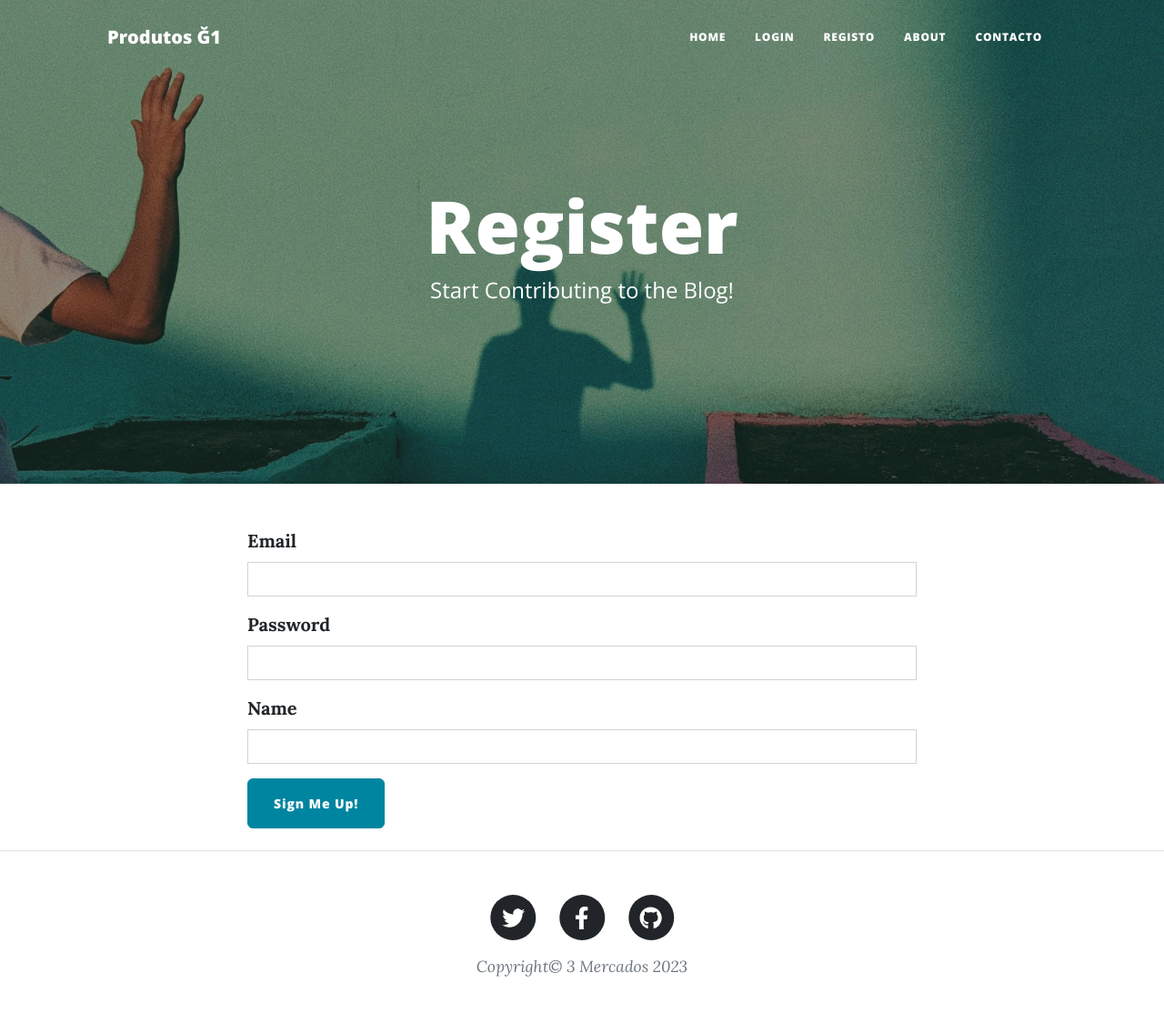
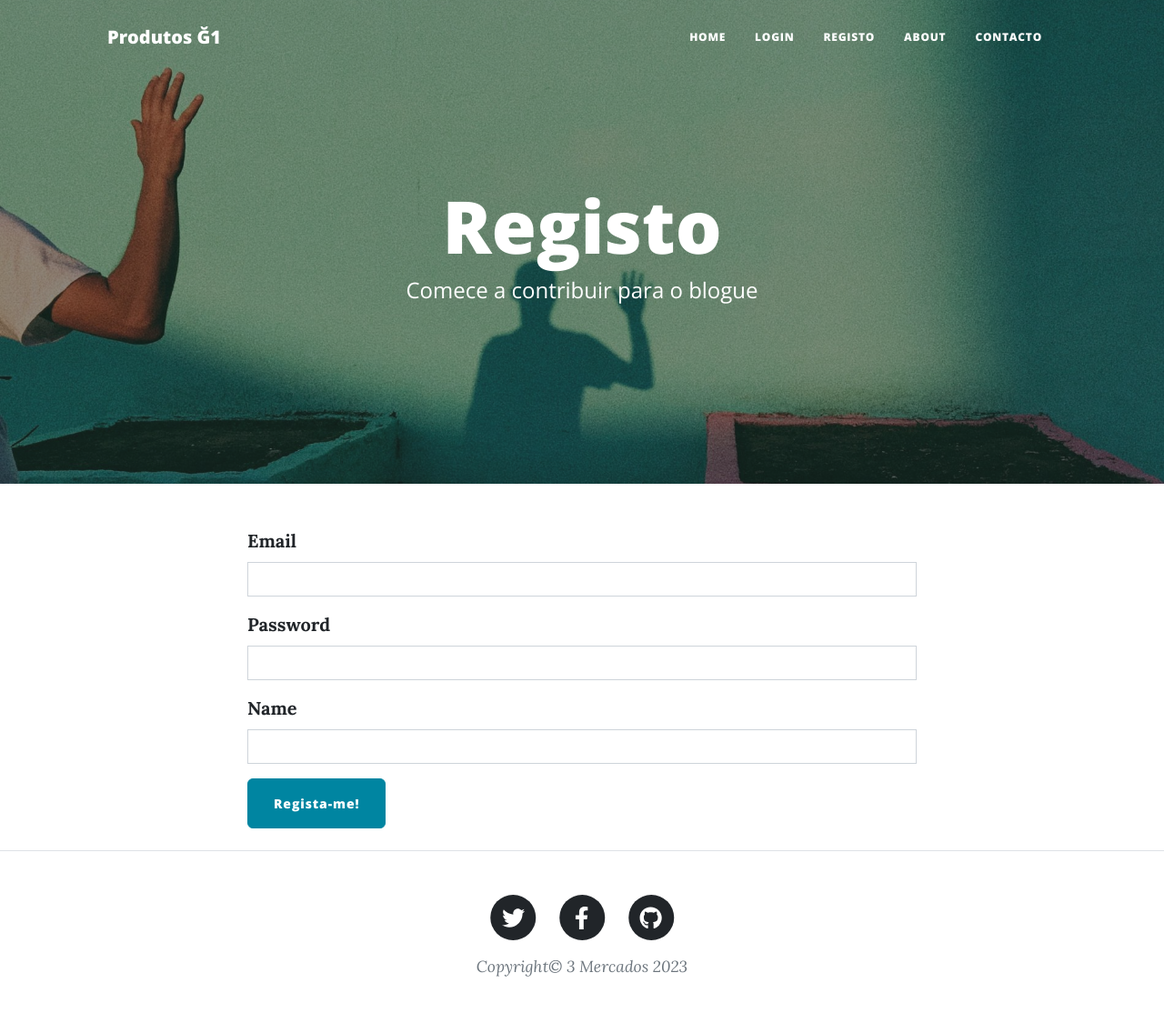
Before and after one commit to misaelnieto/miguel-ossa-python-blog, a Flask app: page /register in a window 1280 px wide. Shown: the whole page at 91% size. Run offline with Flask 3, Linux system fonts and the light colour scheme; some libraries are stand-ins or nearby versions.

Commit message:
Completion of all basic text

```diff
--- a/forms.py
+++ b/forms.py
@@ -18,17 +18,17 @@ class RegisterForm(FlaskForm):
     email = StringField("Email", validators=[DataRequired()])
     password = PasswordField("Password", validators=[DataRequired()])
     name = StringField("Name", validators=[DataRequired()])
-    submit = SubmitField("Sign Me Up!")
+    submit = SubmitField("Regista-me!")
 
 
 # Create a form to login existing users
 class LoginForm(FlaskForm):
     email = StringField("Email", validators=[DataRequired()])
     password = PasswordField("Password", validators=[DataRequired()])
-    submit = SubmitField("Let Me In!")
+    submit = SubmitField("Entrar")
 
 
 # Create a form to add comments
 class CommentForm(FlaskForm):
     comment_text = CKEditorField("Comment", validators=[DataRequired()])
-    submit = SubmitField("Submit Comment")
+    submit = SubmitField("Enviar comentário")
--- a/templates/login.html
+++ b/templates/login.html
@@ -12,7 +12,7 @@
       <div class="col-md-10 col-lg-8 col-xl-7">
         <div class="page-heading">
           <h1>Log In</h1>
-          <span class="subheading">Welcome Back!</span>
+          <span class="subheading">Bem-vindo!</span>
         </div>
       </div>
     </div>
--- a/templates/register.html
+++ b/templates/register.html
@@ -10,8 +10,8 @@ include "header.html" %}
     <div class="row gx-4 gx-lg-5 justify-content-center">
       <div class="col-md-10 col-lg-8 col-xl-7">
         <div class="page-heading">
-          <h1>Register</h1>
-          <span class="subheading">Start Contributing to the Blog!</span>
+          <h1>Registo</h1>
+          <span class="subheading">Comece a contribuir para o blogue</span>
         </div>
       </div>
     </div>
```
